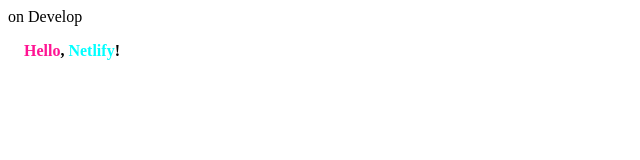
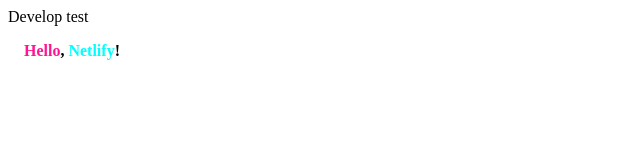
Before and after one commit to tomof/netlify-test, a website: page dist/index.html in a window 1280 px wide. Shown: the full height of the page, 0-640 px from the left. Drawn offline with nearby package versions, Linux system fonts and the light colour scheme; files that its build step writes are made by us from their sources.

Commit message:
update develop branch

```diff
--- a/dist/index.html
+++ b/dist/index.html
@@ -6,7 +6,7 @@
   <link rel="stylesheet" href="./style.css">
 </head>
 <body>
-  <div>on Develop</div>
+  <div>Develop test</div>
   <div class="main">
     <span class="greeting">Hello</span>, <span class="target">Netlify</span>!
   </div>
```
